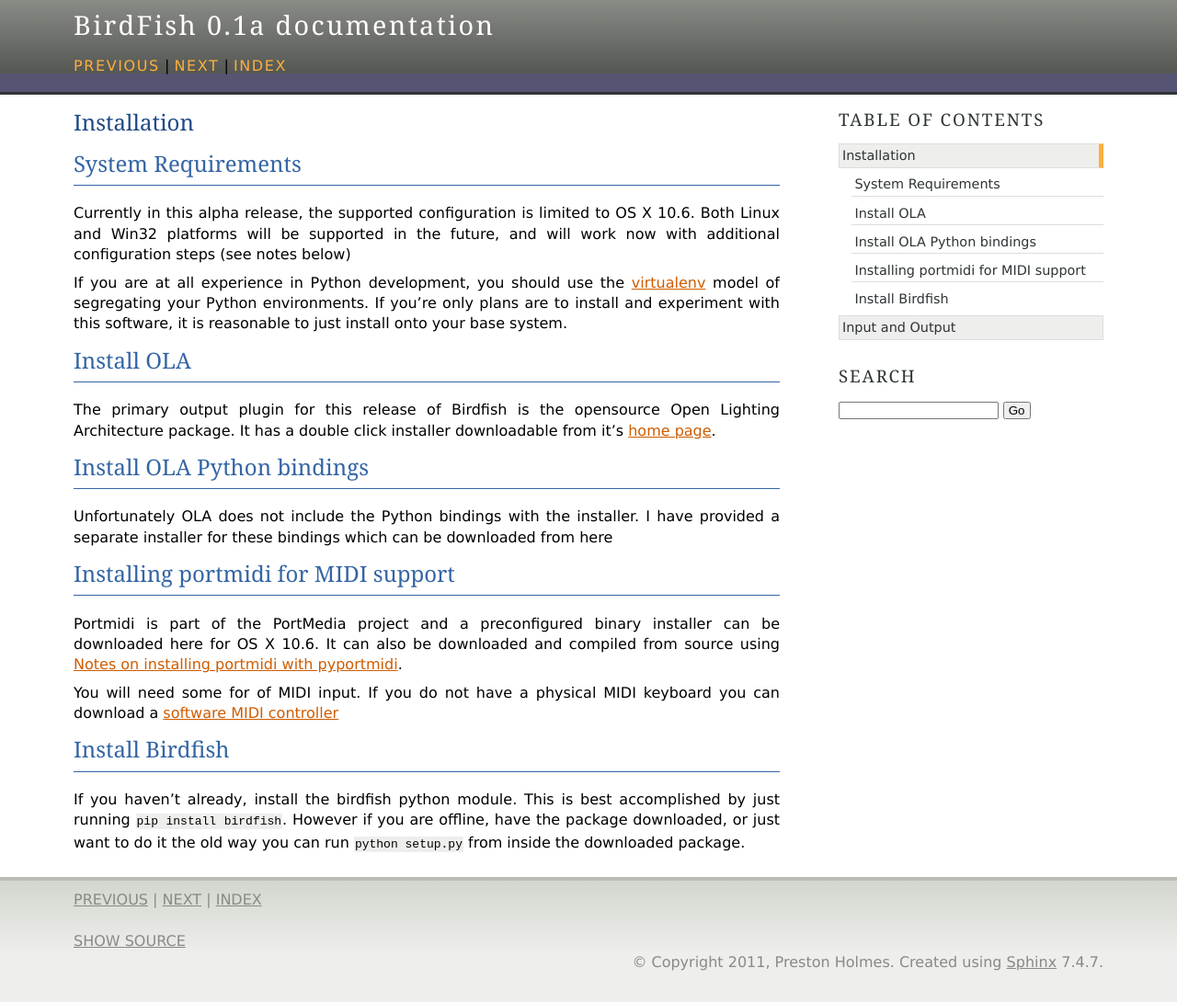
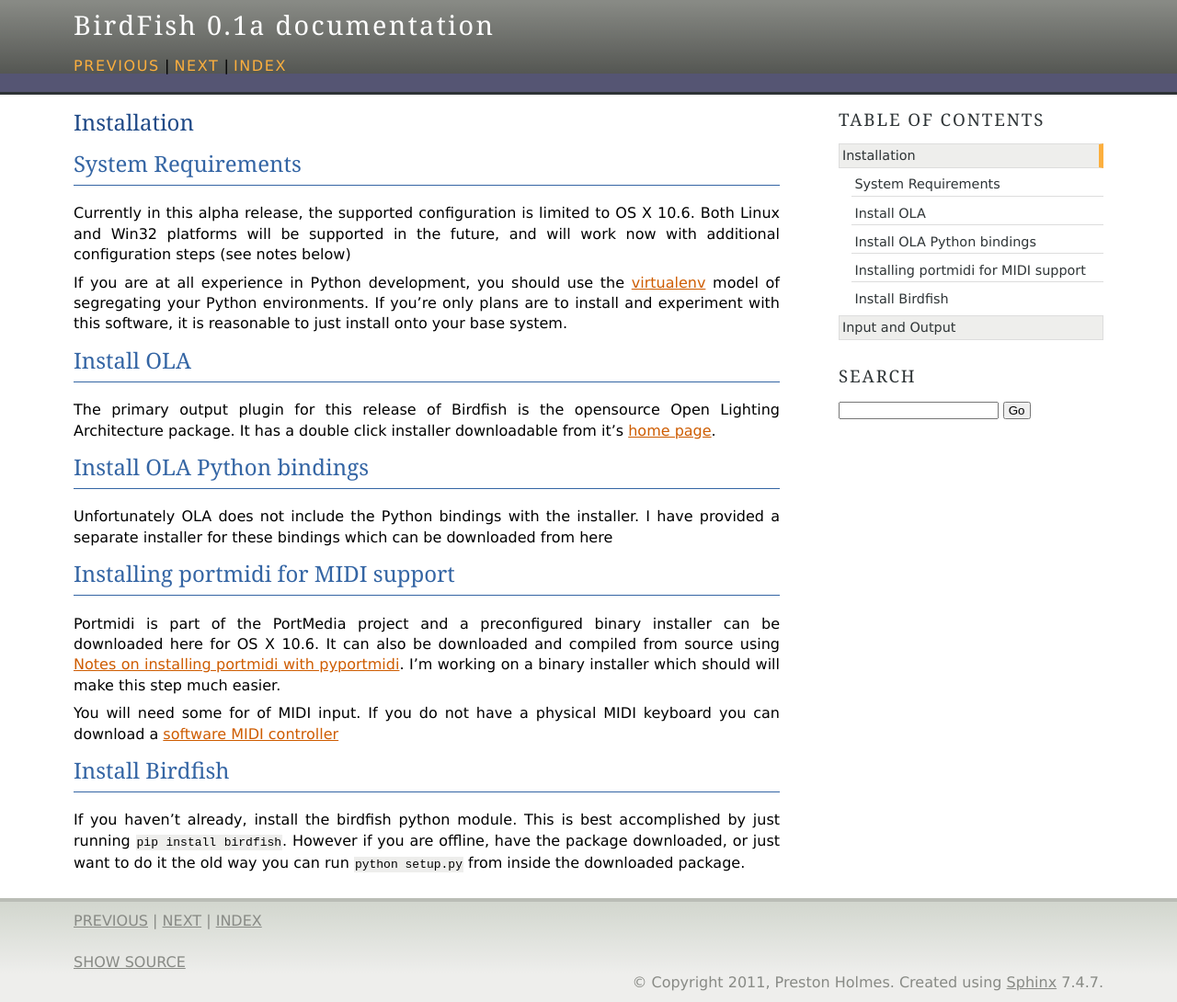
Before and after one commit to ptone/BirdFish, a Sphinx documentation site: the page built from docs/installation.rst, in a window 1280 px wide. Shown: the whole page at 92% size. Built offline with Sphinx 7.4.7, drawn with Linux system fonts in a browser that asks for light colours; pages that are not in the unit, such as notebooks, are missing from menus; before the commit the page ends 1068 px from its top, so only the background shows below that.

Commit message:
added note about future binary installer for portmidi

```diff
--- a/docs/installation.rst
+++ b/docs/installation.rst
@@ -32,7 +32,8 @@
 
 Portmidi is part of the PortMedia project and a preconfigured binary installer
 can be downloaded here for OS X 10.6.  It can also be downloaded and compiled
-from source using :doc:`portmidinotes`.
+from source using :doc:`portmidinotes`. I'm working on a binary installer which
+should will make this step much easier.
 
 You will need some for of MIDI input.  If you do not have a physical MIDI
 keyboard you can download a `software MIDI controller <http://www.manyetas.com/creed/midikeys.html>`_
```
